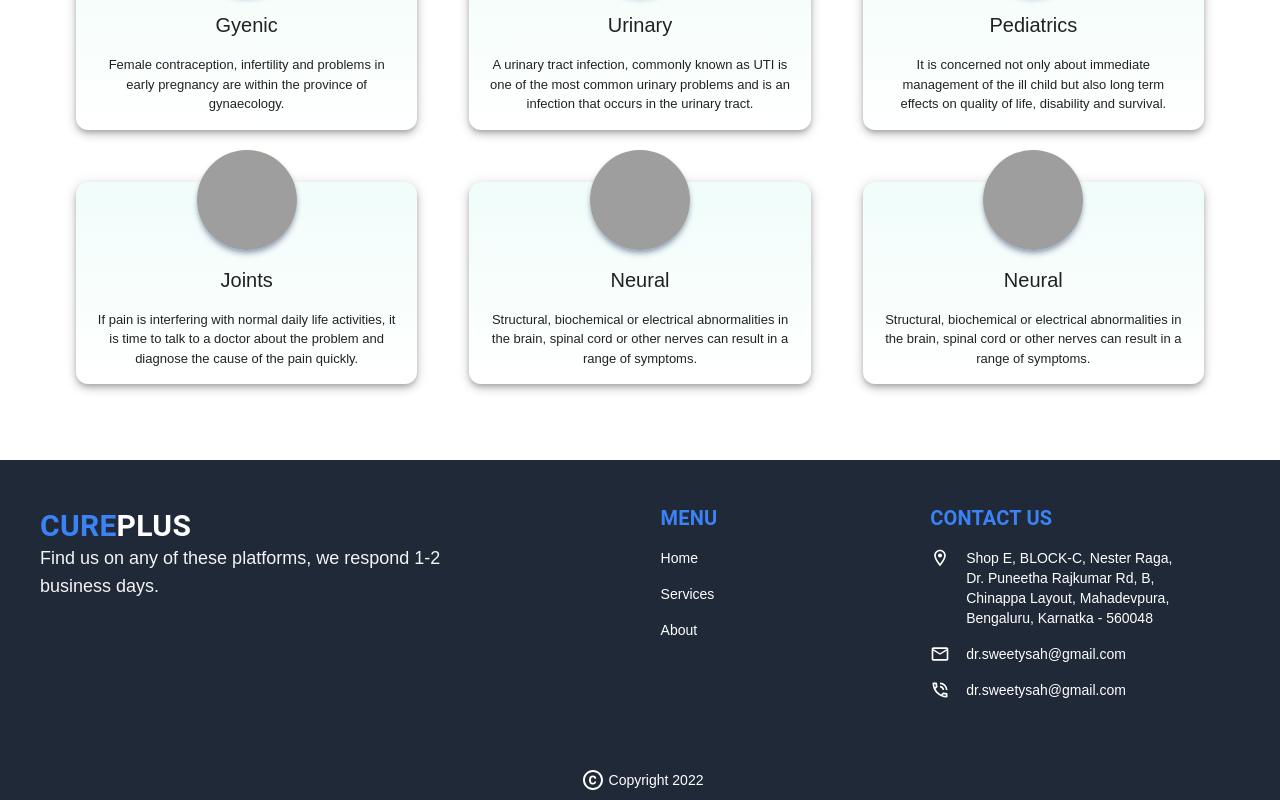
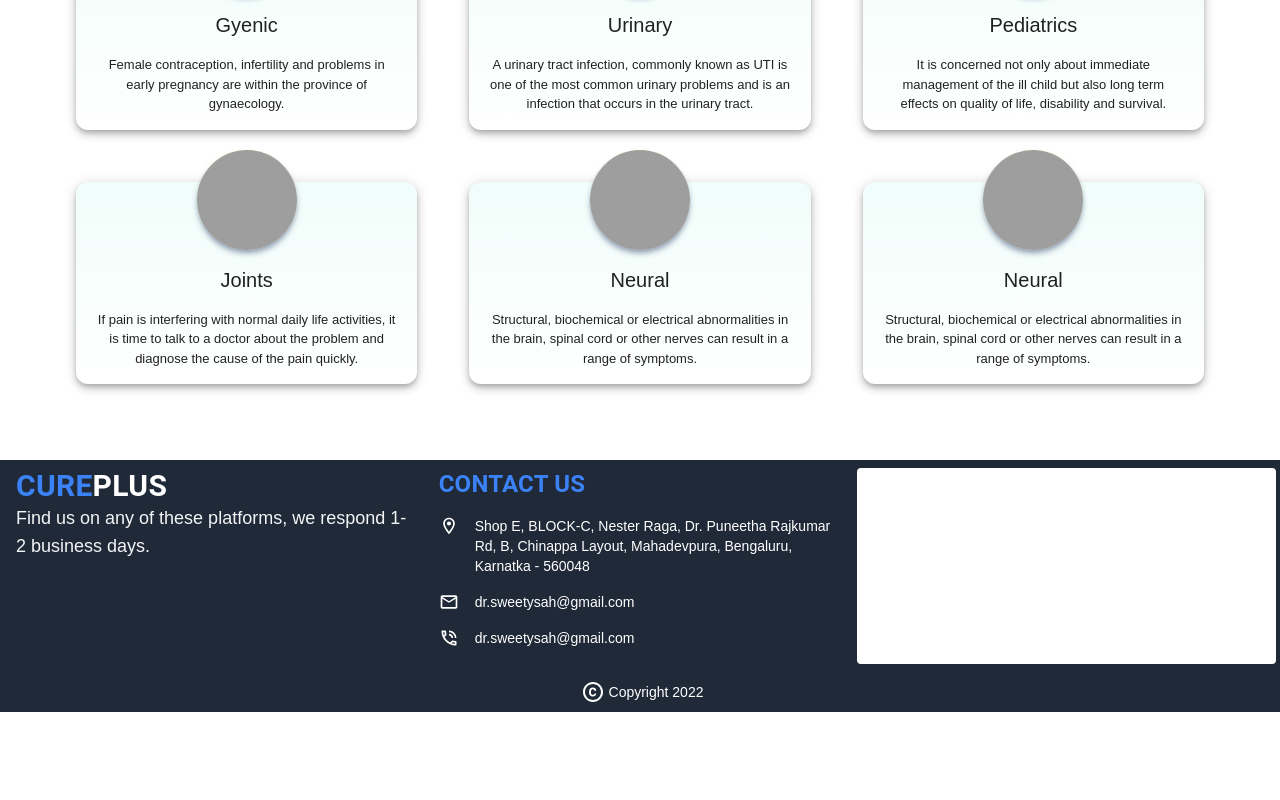
Before and after one commit to itsAdityaRathore/cure_plus, a React (Create React App) app: page / in a window 1280 px wide. Shown: the part 1164-1964 px from the top of the page. After the commit the page ends 1876 px from the top, so only its background shows below. Built offline with nearby package versions, Linux system fonts and the light colour scheme; grey boxes are pictures that could not be loaded.

Commit message:
Footer Layout changed

```diff
--- a/src/components/footer/Footer.js
+++ b/src/components/footer/Footer.js
@@ -5,61 +5,38 @@ import { MdOutlineLocationOn } from "react-icons/md";
 import { MdOutlinePhoneInTalk } from "react-icons/md";
 import { MdCopyright } from "react-icons/md";
 
-const items = [
-  {
-    title: "MENU",
-  },
-  {
-    title: "CONTACT",
-  },
-  {
-    title: "BLOG",
-  },
-  {
-    title: "USEFUL LINKS",
-  },
-];
-
 function Footer() {
   return (
     <>
       <footer className="bg-gray-800 text-white">
-        <Box className="grid grid-col-2 lg:grid-flow-col md:grid-flow-row px-4 py-8 mx-2">
-          <Box className="lg:w-5/6 p-4">
+        <Box className=" grid lg:grid-flow-row grid-cols-3 ">
+          <Box className="lg:col-span-1 md:col-span-2 col-span-3 my-1 px-1 mx-1 h-min">
+            <Paper elevation={0} className=" bg-transparent px-2 py-1">
               <Typography className="font-semibold lg:text-3xl text-2xl">
-              <span className="text-blue-500">CURE</span>PLUS
+                <span className="text-blue-500">CURE</span>
+                <span className="text-white">PLUS</span>
               </Typography>
               <h5 class="text-lg mt-0 mb-2 text-gray-100">
                 Find us on any of these platforms, we respond 1-2 business days.
               </h5>
+            </Paper>
           </Box>
-          <Box className="lg:w-10/12 p-2 mx-auto ">
-            <Box className="grid lg:grid-cols-2 p-1 lg:w-12/12 mx-auto">
+          <Box className="lg:col-span-1 md:col-span-2 col-span-3 my-1 mx-1 ">
             <Paper
               elevation={0}
-                className=" bg-transparent mx-1 lg:my-0 text-white px-2 my-1"
+              className=" bg-transparent text-white py-1 px-2 "
             >
-                <Typography className="font-semibold text-xl text-blue-500">
-                  MENU
-                </Typography>
-                <h3 className="flex text-sm my-4 ">Home</h3>
-                <h3 className="flex text-sm my-4 ">Services</h3>
-                <h3 className="flex text-sm my-4 ">About</h3>
-              </Paper>
-
-              <Paper
-                elevation={0}
-                className=" bg-transparent mx-1 lg:my-0 text-white px-2 my-1 "
-              >
-                <Typography className="font-semibold text-xl text-blue-500">
+              <Typography className="font-semibold text-2xl text-blue-500">
                 CONTACT US
               </Typography>
               <h3 className="flex text-sm my-4 ">
                 <span>
                   <MdOutlineLocationOn className="text-xl mr-4" />
                 </span>
+                <p className="max-w-sm">
                   Shop E, BLOCK-C, Nester Raga, Dr. Puneetha Rajkumar Rd, B,
                   Chinappa Layout, Mahadevpura, Bengaluru, Karnatka - 560048
+                </p>
               </h3>
               <h3 className="flex text-sm my-4">
                 <span>
@@ -75,7 +52,9 @@ function Footer() {
               </h3>
             </Paper>
           </Box>
-          </Box>
+          <Paper elevation={0} className=" text-white p-1 mx-1 my-2 max-h-96 ">
+            MAP
+          </Paper>
         </Box>
         <Box className="bg-transparent  p-2 flex justify-center">
           <h3 className="flex text-sm  items-center">
```
Lines whose indentation alone changed are shown as unchanged.
